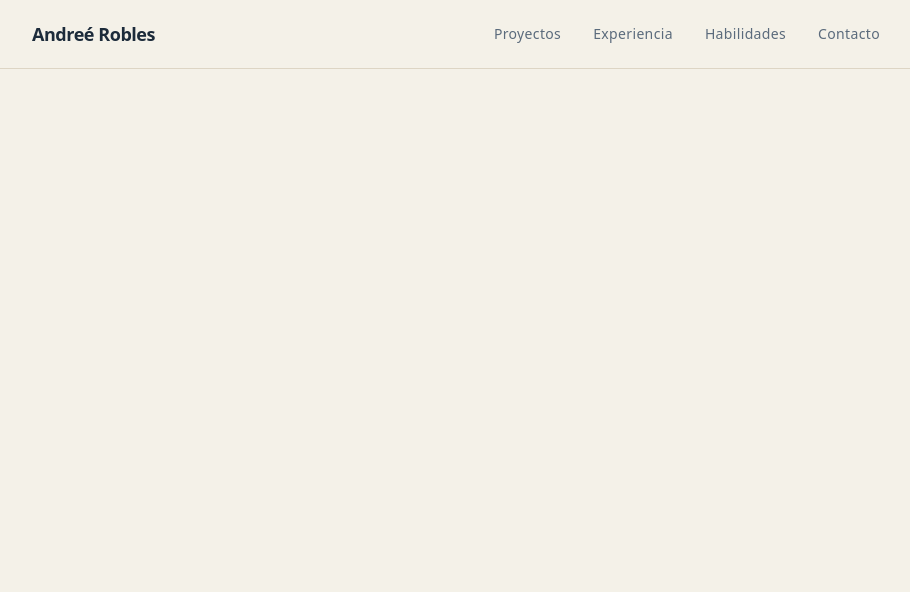
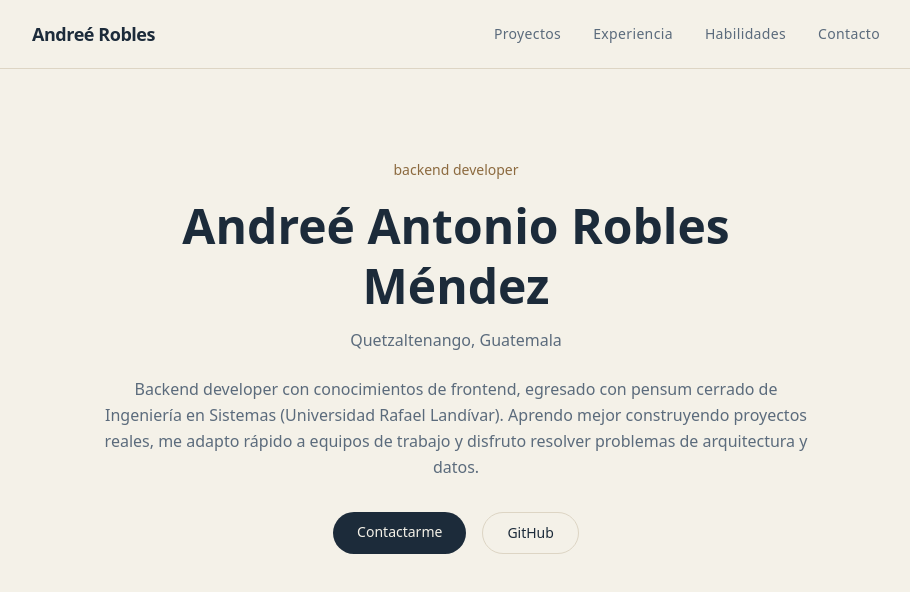
Before and after one commit to andree-ro/portfolio, a Next.js app: page / in a window 1280 px wide. Shown: the top 592 px of the page, without its empty margins (184-1094 px from the left). Built offline with nearby package versions, Linux system fonts and the light colour scheme.

Commit message:
feat: agrega sección Hero con presentación y contacto

```diff
--- a/app/page.js
+++ b/app/page.js
@@ -1,9 +1,11 @@
 import Navbar from '@/components/Navbar';
+import Hero from '@/components/Hero';
 
 export default function Home() {
   return (
     <>
       <Navbar />
+      <Hero />
     </>
   );
 }
--- /dev/null
+++ b/components/Hero.js
@@ -0,0 +1,38 @@
+export default function Hero() {
+  return (
+    <header id="top" className="pt-40 px-6 pb-24 max-w-3xl mx-auto text-center">
+      <p className="font-mono text-sm text-accent mb-4">backend developer</p>
+
+      <h1 className="font-display text-4xl sm:text-5xl font-bold text-navy leading-tight">
+        Andreé Antonio Robles Méndez
+      </h1>
+
+      <p className="text-navy-muted mt-3">Quetzaltenango, Guatemala</p>
+
+      <p className="text-navy-muted mt-6 leading-relaxed">
+        Backend developer con conocimientos de frontend, egresado con pensum
+        cerrado de Ingeniería en Sistemas (Universidad Rafael Landívar).
+        Aprendo mejor construyendo proyectos reales, me adapto rápido a
+        equipos de trabajo y disfruto resolver problemas de arquitectura y
+        datos.
+      </p>
+
+      <div className="flex justify-center gap-4 mt-8">
+        <a
+          href="mailto:ing.roblesandree@gmail.com"
+          className="px-6 py-2.5 bg-navy text-bg text-sm rounded-full hover:bg-accent transition-colors duration-200"
+        >
+          Contactarme
+        </a>
+        <a
+          href="https://github.com/andree-ro"
+          target="_blank"
+          rel="noopener noreferrer"
+          className="px-6 py-2.5 border border-line text-navy text-sm rounded-full hover:border-accent hover:text-accent transition-colors duration-200"
+        >
+          GitHub
+        </a>
+      </div>
+    </header>
+  );
+}
```
